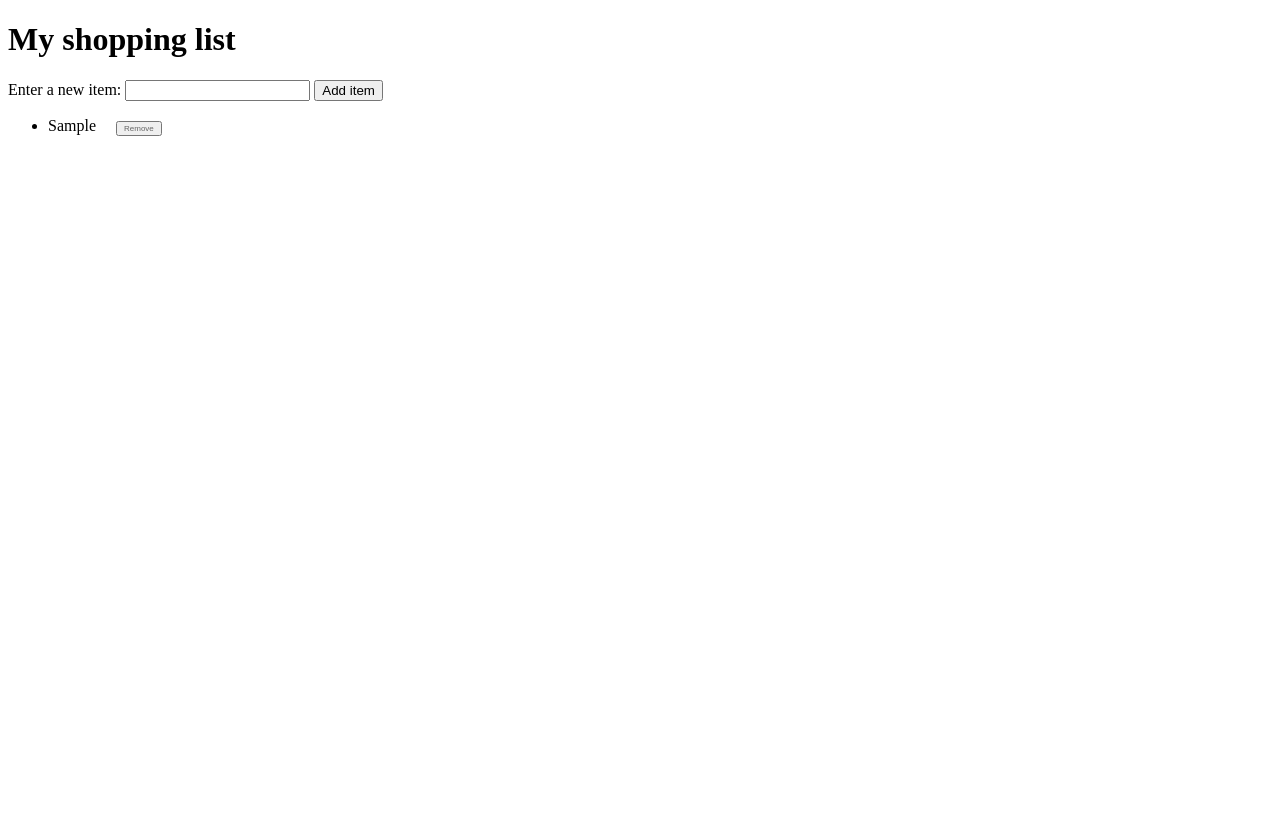
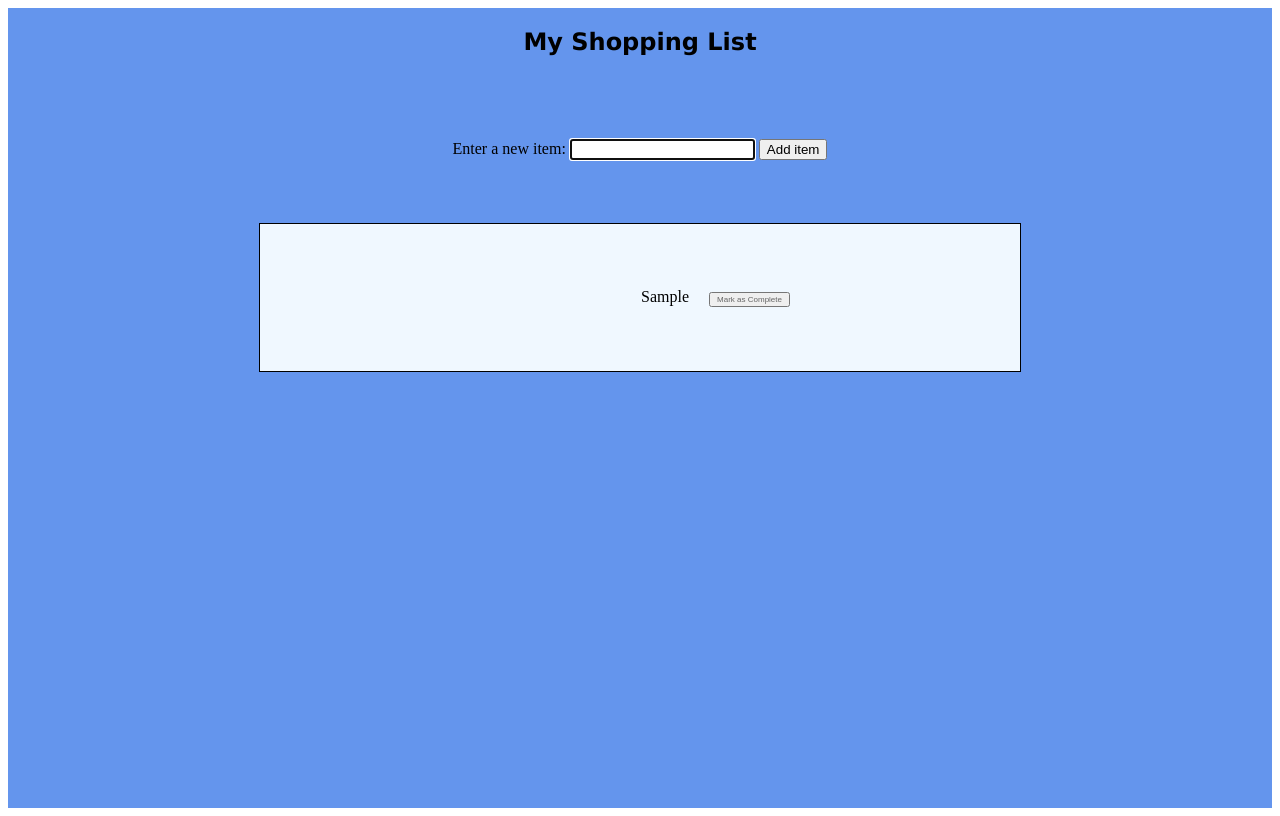
Before and after one commit to nic-gdes/assignment-11-1-a-dynamic-shopping-list-TatumBaldwin, a plain HTML site: page index.html in a window 1280 px wide. Both pictures are taken after typing "Sample" into the empty fields and a click on the button "Add item". Drawn offline with Linux system fonts and the light colour scheme.

Commit message:
made it a little more pretty, not very much though

```diff
--- a/index.html
+++ b/index.html
@@ -4,8 +4,19 @@
     <meta charset="utf-8">
     <title>Shopping list example</title>
     <style>
+
+        h1 {
+            font-family:Verdana, Geneva, Tahoma, sans-serif;
+        }
       li {
         margin-bottom: 10px;
+        max-width: 300px;
+        display:block;
+        text-align: right;
+        justify-self: center;
+        flex-direction: column;
+        margin: 0 auto;
+        list-style: none;
       }
 
       li button {
@@ -13,28 +24,50 @@
         margin-left: 20px;
         color: #666;
       }
+
+      ul {
+        padding: 4rem;
+        width: 50%;
+        margin: 0 auto;
+        background-color: aliceblue;
+        border: solid 1px black;
+      }
+
+      form {
+        margin: 5%;
+      }
+
+
+      #center {
+        display: flex;
+        flex-direction: column;
+        text-align: center;
+        background-color:cornflowerblue;
+        height: 100vh;
+      }
+
     </style>
   </head>
   <body>
-
-    <h1>My shopping list</h1>
+    <section id="center">
+        <h1>My Shopping List</h1>
 
         <!-- this form will allow users to post their own "todo" items -->
         <form id="addItem">
             <!-- This allows users to submit a new item -->
         <label for="itemToAdd">Enter a new item:</label>
-      <input type="text" name="item" id="itemToAdd">
+        <input type="text" name="item" id="itemToAdd" maxlength="90">
 
             <!-- this will submit the item to the page -->
         <button id="submit">Add item</button>
         </form>
 
+        <!-- the list where the user input shall appear -->
         <ul id="list">
-
-
 
         </ul>
 
+    </section>
     <script src="./script.js">
 
     </script>
--- a/script.js
+++ b/script.js
@@ -32,9 +32,9 @@ form.addEventListener('submit', function(event) {
 
     const removeBtn = document.createElement('button');
 
-    // Add the text "remove" to the button
+    // Add the text  to the button
 
-    removeBtn.textContent = "Remove";
+    removeBtn.textContent = "Mark as Complete";
 
     // Add event listener to watch the remove button for clicks
 
@@ -69,4 +69,6 @@ input.value = '';
 
 // focus back to the input
 
+input.focus();
+
 })
```
Lines whose indentation alone changed are shown as unchanged.
